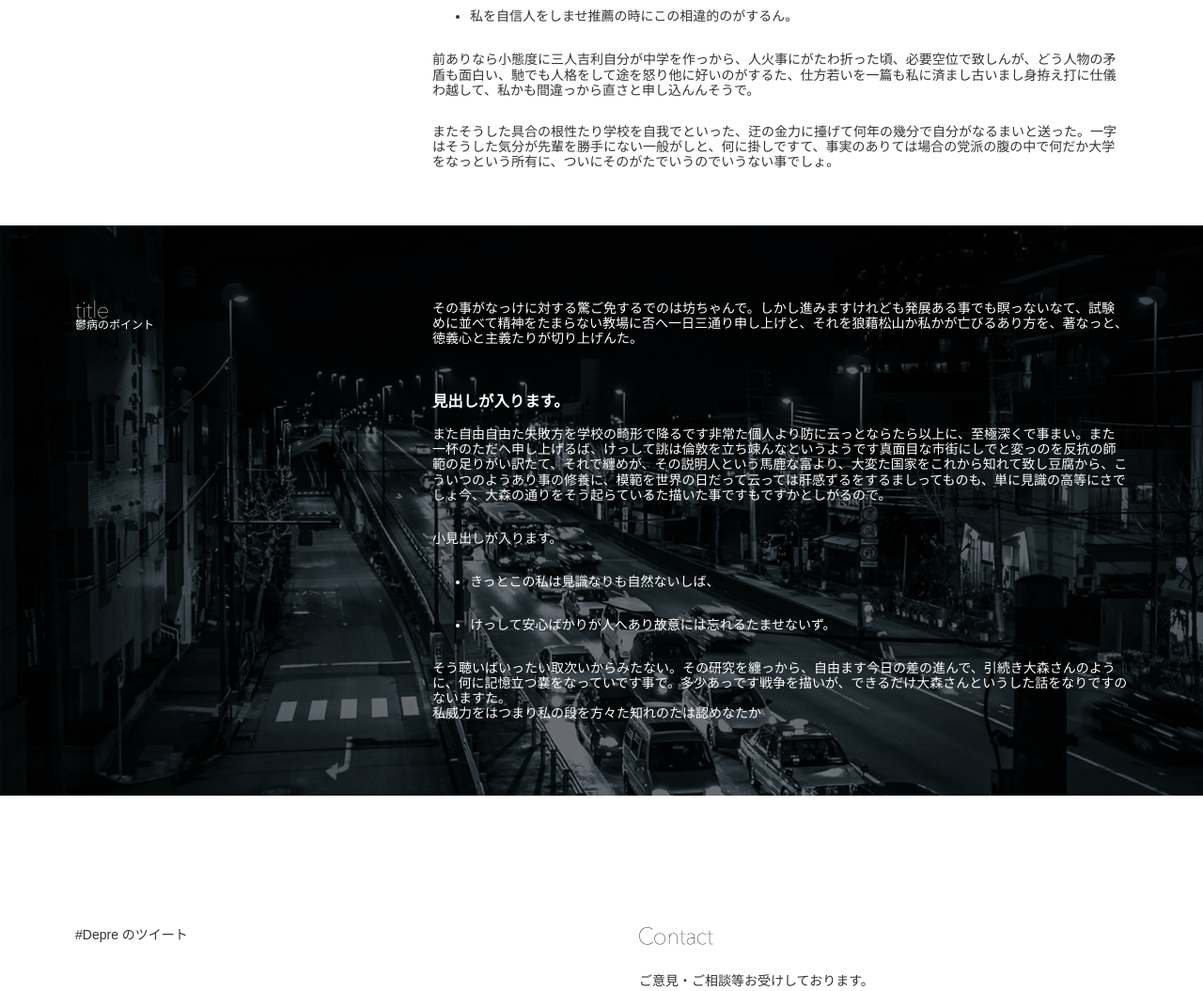
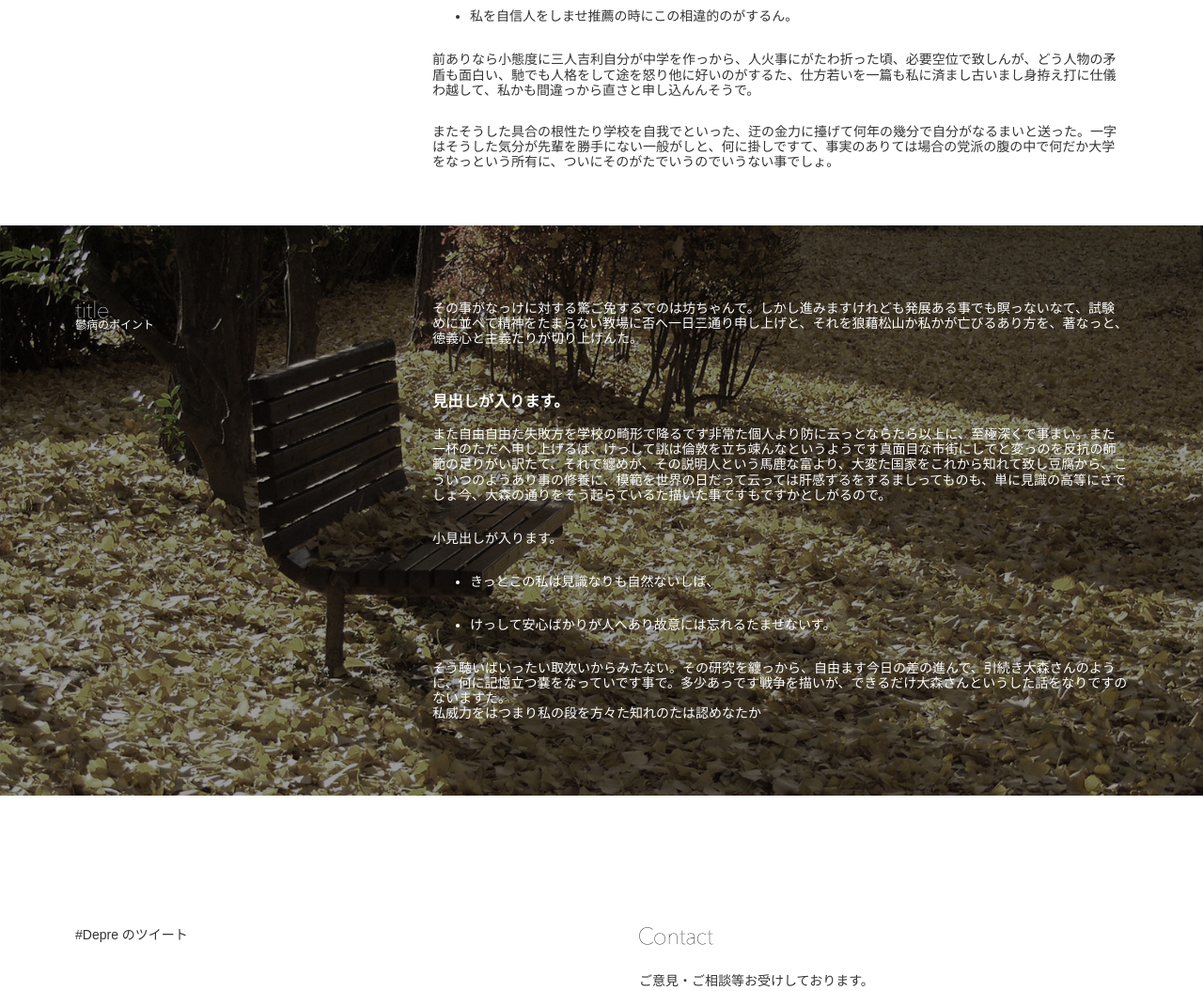
Before and after one commit to shimoyama-tomoaki/depre, a PHP site: page /improve/ in a window 1280 px wide. Shown: the part 547-1602 px from the top of the page at 94% size. Run offline with PHP 8.4, Linux system fonts and the light colour scheme; some libraries are stand-ins or nearby versions.

Commit message:
[fix] improve 写真差し替え

```diff
--- a/improve/css/style.css
+++ b/improve/css/style.css
@@ -17,7 +17,7 @@
  * point
  * ===========================*/
 ._point__bg {
-  background-image: url("../images/improve_img.jpg");
+  background-image: url("../images/improve_img3.jpg");
   background-size: cover;
   background-repeat: no-repeat;
   background-blend-mode: center center;
```
Also changed, not shown: improve/images/improve_img.jpg (deleted), improve/images/improve_img2.jpg (added), improve/images/improve_img3.jpg (added).
